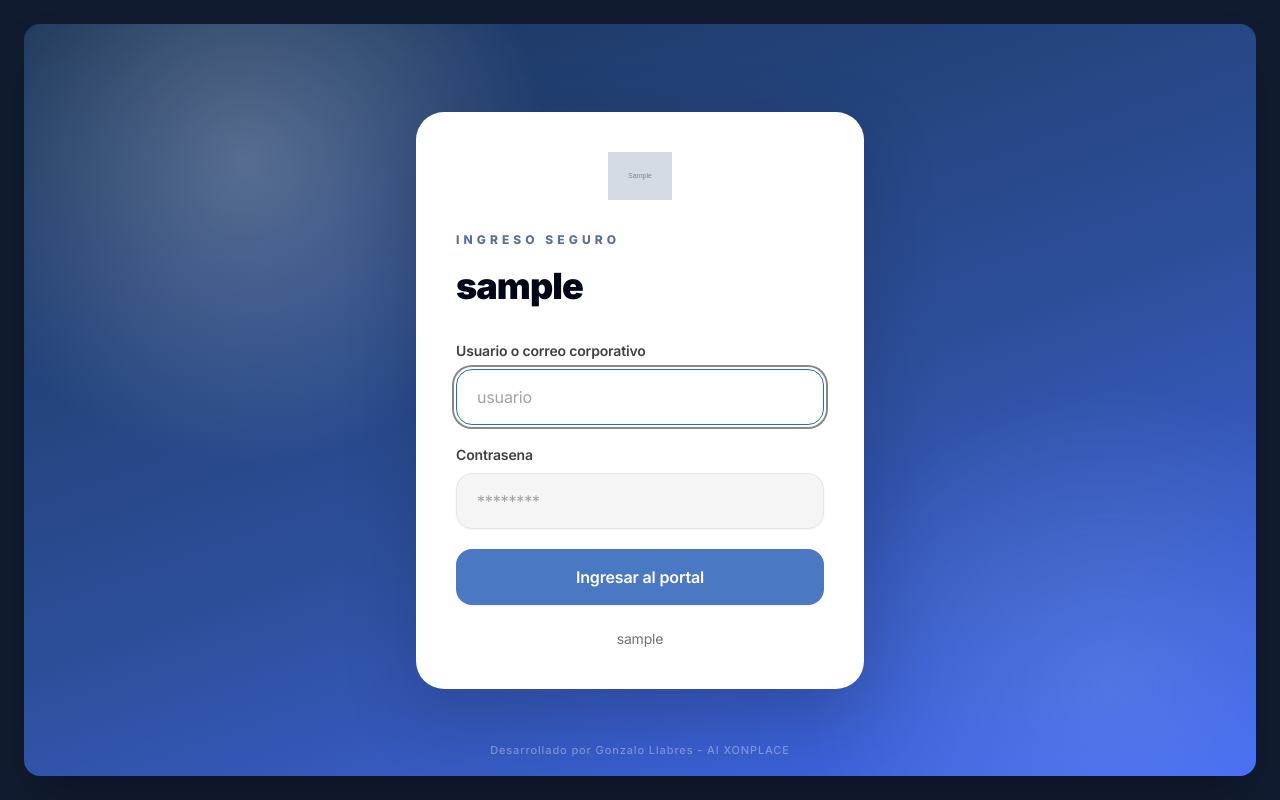
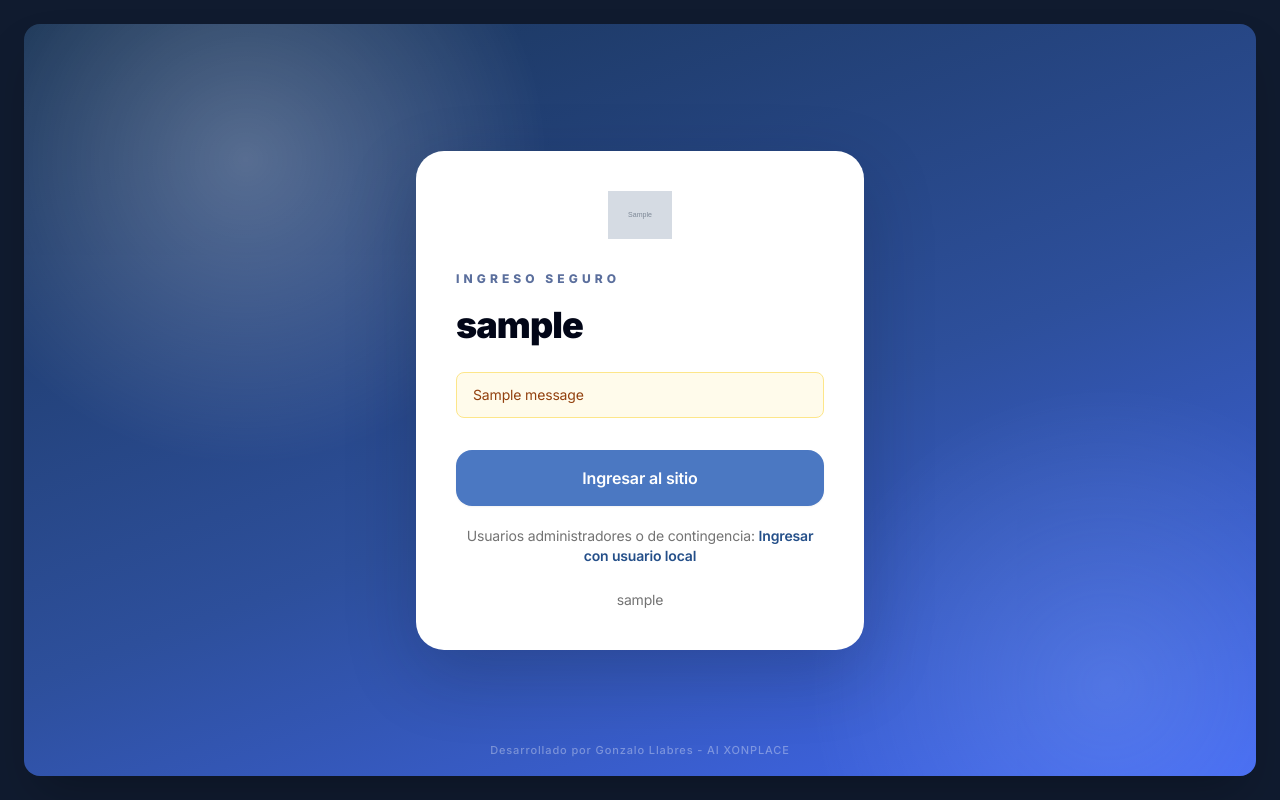
Before and after one commit to xonplace/SG, a Django app: page /cuentas/login/ in a window 1280 px wide. Run offline with Django 5.2, Linux system fonts and the light colour scheme; tables that the repository leaves empty hold one stand-in row (values such as "Sample post"); grey boxes marked "Sample" are stand-in pictures; one stand-in notice (Sample message) is shown; style sheets or scripts are compiled from the project's sources.

Commit message:
Prepare login fallback for local users

```diff
--- a/apps/core/urls.py
+++ b/apps/core/urls.py
@@ -7,4 +7,5 @@ app_name = "core"
 
 urlpatterns = [
     path("", views.home, name="home"),
+    path("sso/iniciar/", views.sso_start, name="sso_start"),
 ]
--- a/apps/core/views.py
+++ b/apps/core/views.py
@@ -1,9 +1,10 @@
 from django.contrib.auth.views import LoginView
+from django.contrib import messages
 from django.http import HttpResponse
 from django.shortcuts import redirect, render
 from django.urls import reverse
 
-from apps.core.models import CompanyProfile
+from apps.core.models import AuthenticationSettings, CompanyProfile
 
 
 def health(request):
@@ -17,8 +18,29 @@ def authenticated_home_url():
     return reverse("sgc:home")
 
 
+def sso_start(request):
+    messages.warning(
+        request,
+        "El inicio de sesion SSO aun no esta habilitado. Use el ingreso local de contingencia.",
+    )
+    return redirect(f"{reverse('login')}?local=1")
+
+
 class PortalLoginView(LoginView):
     template_name = "registration/login.html"
+
+    def get_context_data(self, **kwargs):
+        context = super().get_context_data(**kwargs)
+        auth_settings = AuthenticationSettings.current()
+        local_login_requested = self.request.GET.get("local") == "1"
+        context["authentication_settings"] = auth_settings
+        context["show_sso_entry"] = (
+            auth_settings.sso_enabled
+            and auth_settings.is_sso_configured
+            and not local_login_requested
+        )
+        context["local_login_requested"] = local_login_requested
+        return context
 
     def get_default_redirect_url(self):
         return authenticated_home_url()
--- a/templates/registration/login.html
+++ b/templates/registration/login.html
@@ -42,11 +42,40 @@
             {{ company.login_title }}
           </h1>
 
+          {% if messages %}
+            <div class="mt-6 space-y-2">
+              {% for message in messages %}
+                <div class="rounded-lg border border-amber-200 bg-amber-50 px-4 py-3 text-sm text-amber-800">
+                  {{ message }}
+                </div>
+              {% endfor %}
+            </div>
+          {% endif %}
+
+          {% if show_sso_entry %}
+            <div class="mt-8 space-y-5">
+              <a href="{% url 'core:sso_start' %}" class="flex h-14 w-full items-center justify-center rounded-2xl bg-[#4b78c2] px-5 text-base font-semibold text-white shadow-sm transition hover:bg-[#315fa5]">
+                Ingresar al sitio
+              </a>
+              <p class="text-center text-sm text-neutral-500">
+                Usuarios administradores o de contingencia:
+                <a href="{% url 'login' %}?local=1" class="font-semibold text-[#244f89] underline-offset-4 hover:underline">
+                  Ingresar con usuario local
+                </a>
+              </p>
+            </div>
+          {% else %}
             <form method="post" class="mt-8 space-y-5">
               {% csrf_token %}
               {% if form.non_field_errors %}
                 <div class="rounded-lg border border-red-200 bg-red-50 px-4 py-3 text-sm text-red-700">
                   {{ form.non_field_errors }}
+                </div>
+              {% endif %}
+
+              {% if local_login_requested %}
+                <div class="rounded-2xl border border-blue-100 bg-blue-50 px-4 py-3 text-sm text-[#244f89]">
+                  Acceso local reservado para administradores o contingencia.
                 </div>
               {% endif %}
 
@@ -63,7 +92,16 @@
               <button type="submit" class="h-14 w-full rounded-2xl bg-[#4b78c2] px-5 text-base font-semibold text-white shadow-sm transition hover:bg-[#315fa5]">
                 Ingresar al portal
               </button>
+
+              {% if authentication_settings.sso_enabled and authentication_settings.is_sso_configured and local_login_requested %}
+                <p class="text-center text-sm text-neutral-500">
+                  <a href="{% url 'login' %}" class="font-semibold text-[#244f89] underline-offset-4 hover:underline">
+                    Volver al ingreso principal
+                  </a>
+                </p>
+              {% endif %}
             </form>
+          {% endif %}
 
           <p class="mt-6 text-center text-sm text-neutral-500">{{ company.login_help_text }}</p>
         </section>
```
Lines whose indentation alone changed are shown as unchanged.
